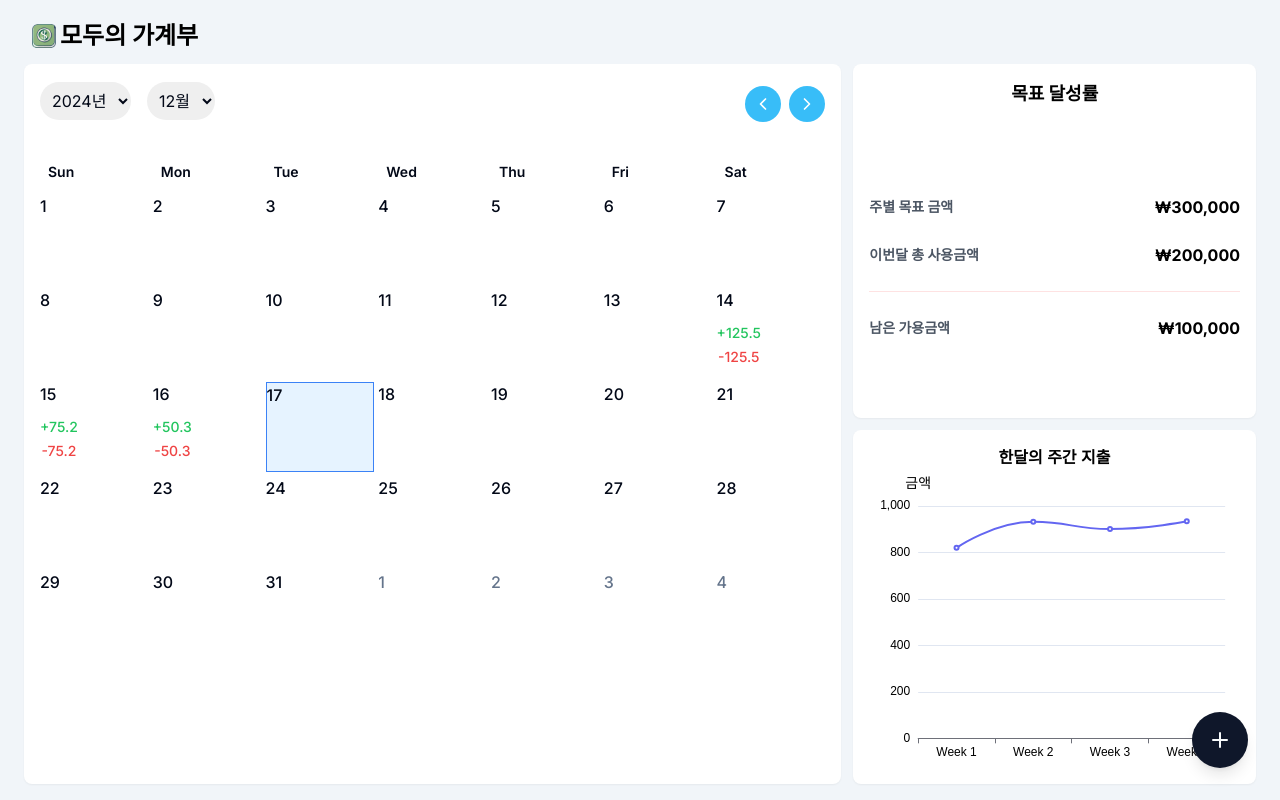
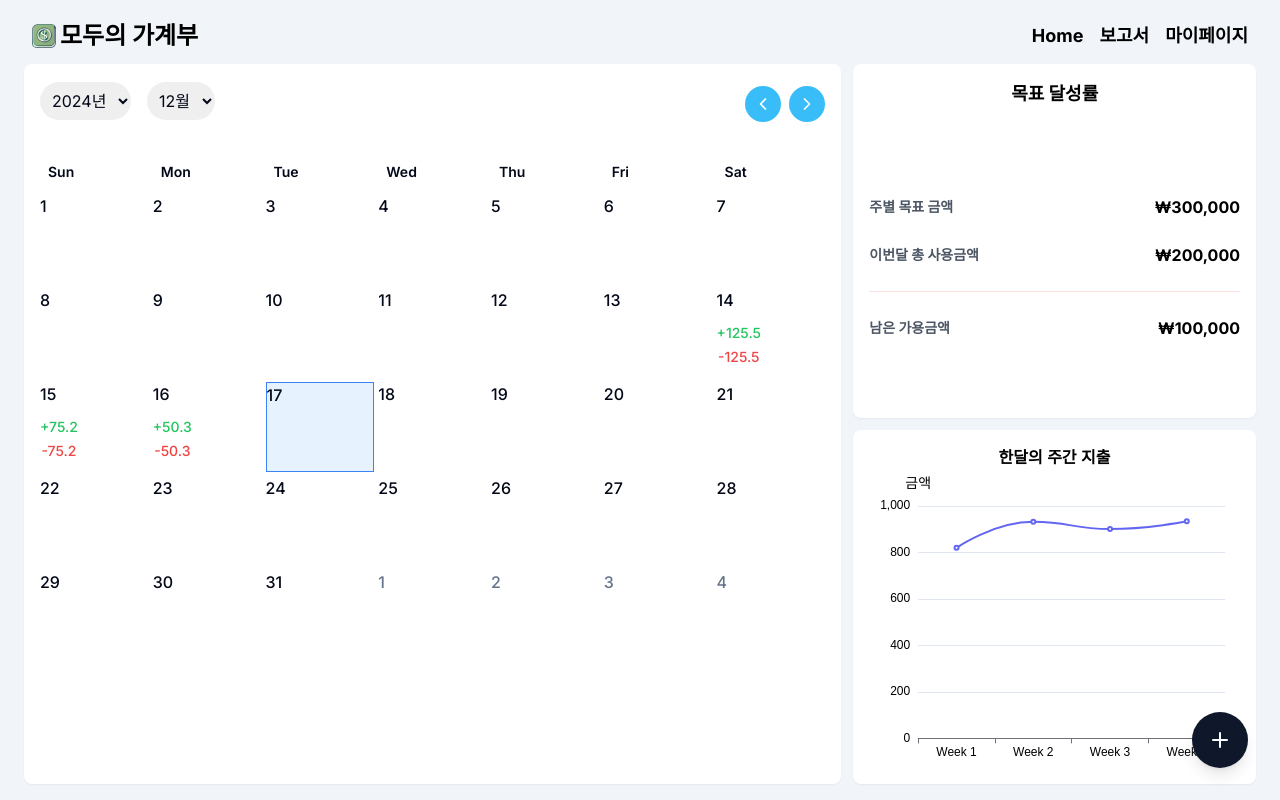
Before and after one commit to yuseonyoung/Modu_expend_book, a Next.js app in the folder Modu_expense_book/modu_expend_book/: page /dashboard in a window 1280 px wide. Built offline with nearby package versions, Linux system fonts and the light colour scheme.

Commit message:
Header nav update
Header nav update

```diff
--- a/Modu_expense_book/modu_expend_book/src/components/Header.tsx
+++ b/Modu_expense_book/modu_expend_book/src/components/Header.tsx
@@ -20,8 +20,16 @@ export default function Header() {
         <h1 className="text-lg sm:text-2xl font-bold text-black">모두의 가계부</h1>
       </div>
 
+      {/* 데스크탑/태블릿 네비게이션 */}
+      <nav className="hidden md:flex gap-4">
+        <a href="#" className="text-black text-lg font-bold hover:text-gray-300">Home</a>
+        <a href="#" className="text-black text-lg font-bold hover:text-gray-300">보고서</a>
+        <a href="#" className="text-black text-lg font-bold hover:text-gray-300">마이페이지</a>
+      </nav>
+
+      {/* 모바일 메뉴 버튼 */}
       <button
-        className="sm:hidden p-2"
+        className="md:hidden p-2"
         onClick={() => setIsMenuOpen(true)}
       >
         <Menu className="h-6 w-6 text-black" />
@@ -47,8 +55,12 @@ export default function Header() {
                 </button>
               </div>
               <div className="flex gap-2 mt-3">
-                <button className="px-4 py-1 text-sm border rounded-full text-black">마이페이지</button>
-                <button className="px-4 py-1 text-sm border rounded-full text-black">로그아웃</button>
+              <nav className="flex gap-2">
+                <a href="#" className="text-black text-lg font-bold hover:text-gray-300">Home</a>
+                <a href="#" className="text-black text-lg font-bold hover:text-gray-300">보고서</a>
+                <a href="#" className="text-black text-lg font-bold hover:text-gray-300">마이페이지</a>
+              </nav>
+
               </div>
             </div>
 
```
